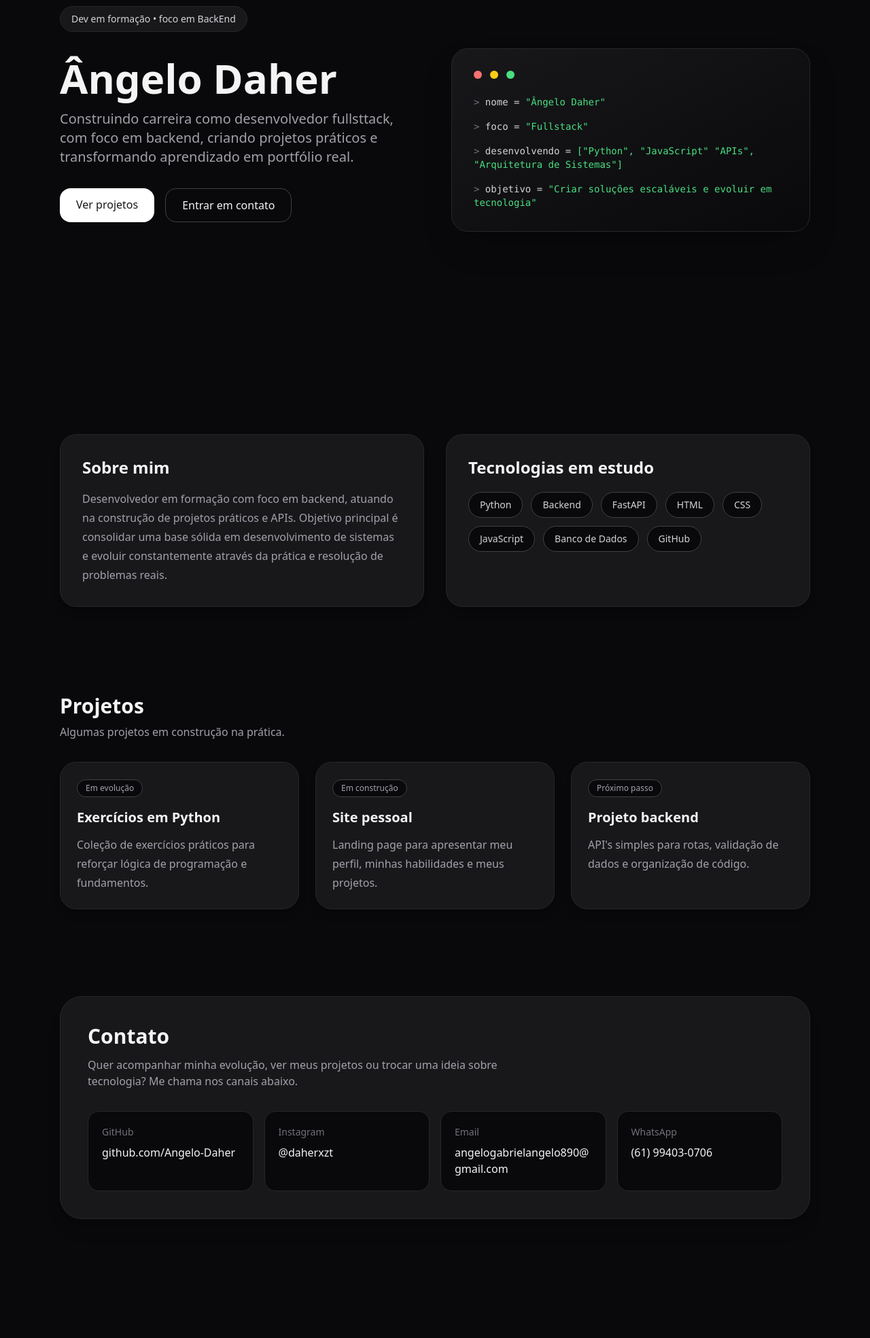
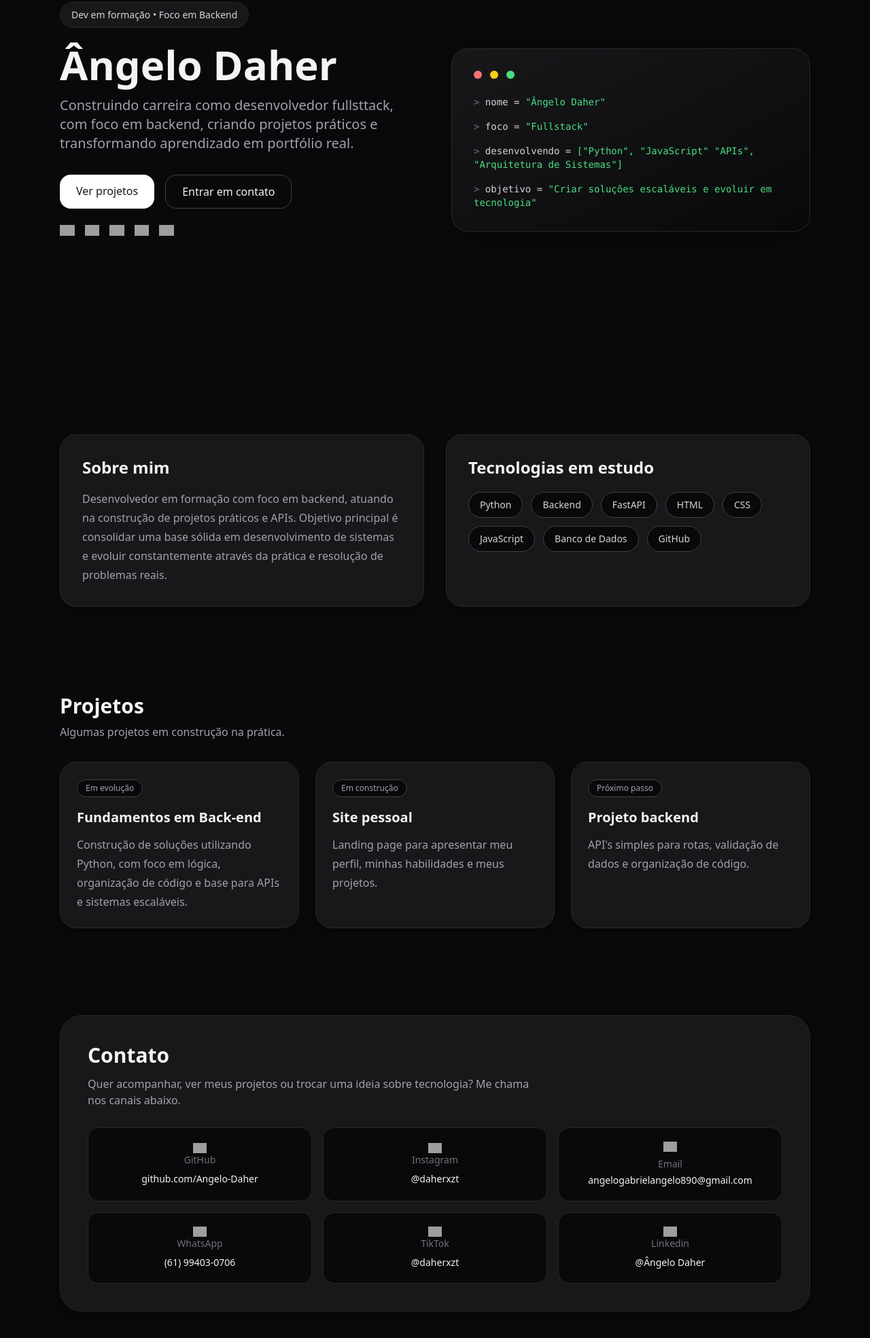
Before and after one commit to Angelo-Daher/Dev-Daher, a plain HTML site: page index.html in a window 1280 px wide. Shown: the part 225-2194 px from the top of the page at 68% size. Before the commit the page ends 2083 px from the top, so only its background shows below. Drawn offline with nearby package versions, Linux system fonts and the light colour scheme; grey boxes are pictures that could not be loaded.

Commit message:
Alterações de Layout

```diff
--- a/index.html
+++ b/index.html
@@ -1,9 +1,12 @@
 <!DOCTYPE html>
 <html lang="pt-BR">
+
 <head>
   <meta charset="UTF-8" />
   <meta name="viewport" content="width=device-width, initial-scale=1.0" />
-  <title>Ângelo Daher</title>
+  <title>Angelo Daher | Desenvolvedor Fullstack em formação</title>
+  <meta name="description"
+    content="Portfólio de Angelo Daher, desenvolvedor em formação. Veja meus projetos, contatos e redes sociais.">
   <script src="https://cdn.tailwindcss.com"></script>
   <style>
     html {
@@ -11,11 +14,14 @@
     }
   </style>
 </head>
+
 <body class="scroll-smooth min-h-screen bg-zinc-950 text-zinc-100">
+
   <main>
     <section class="mx-auto flex min-h-screen max-w-6xl flex-col justify-center px-6 py-16">
-      <div class="mb-6 inline-flex w-fit items-center rounded-full border border-zinc-800 bg-zinc-900 px-4 py-2 text-sm text-zinc-300 shadow-sm">
-        Dev em formação • foco em BackEnd
+      <div
+        class="mb-6 inline-flex w-fit items-center rounded-full border border-zinc-800 bg-zinc-900 px-4 py-2 text-sm text-zinc-300 shadow-sm">
+        Dev em formação • Foco em Backend
       </div>
 
       <div class="grid items-center gap-12 md:grid-cols-2">
@@ -28,19 +34,42 @@
             criando projetos práticos e transformando aprendizado em portfólio real.
           </p>
 
-          <div class="mt-8 flex flex-wrap gap-4">
-            <a
-              href="#projetos"
-              class="rounded-2xl bg-white px-6 py-3 font-medium text-zinc-900 transition hover:scale-[1.02]"
-            >
+          <div class="mt-8 flex flex-wrap gap-4 ">
+            <a href="#projetos"
+              class="rounded-2xl bg-white px-6 py-3 font-medium text-zinc-900 transition hover:scale-[1.02] hover:border-zinc-600 transition hover:-translate-y-1 transition-transform duration-300">
               Ver projetos
             </a>
-            <a
-              href="#contato"
-              class="rounded-2xl border border-zinc-700 px-6 py-3 font-medium text-zinc-100 transition hover:bg-zinc-900"
-            >
+            <a href="#contato"
+              class="rounded-2xl border border-zinc-700 px-6 py-3 font-medium text-zinc-100 transition hover:bg-zinc-900 hover:border-zinc-600 transition hover:-translate-y-1 transition-transform duration-300">
               Entrar em contato
             </a>
+            <div class="mt-2 grid grid-cols-3 gap-3">
+
+              <div style="display: flex; gap: 15px; justify-content: center; width: 100%  ;">
+
+                <a href="https://wa.me/SEUNUMERO" target="_blank">
+                  <img src="https://cdn-icons-png.flaticon.com/512/733/733585.png" width="45">
+                </a>
+
+                <a href="https://instagram.com/SEUUSUARIO" target="_blank">
+                  <img src="https://cdn-icons-png.flaticon.com/512/733/733558.png" width="45">
+                </a>
+
+                <a href="https://linkedin.com/in/SEUUSUARIO" target="_blank">
+                  <img src="https://cdn-icons-png.flaticon.com/512/733/733561.png" width="45">
+                </a>
+
+                <a href="https://github.com/SEUUSUARIO" target="_blank">
+                  <img src="https://cdn-icons-png.flaticon.com/512/733/733553.png" width="45">
+                </a>
+
+                <a href="https://www.tiktok.com/@SEUUSUARIO" target="_blank">
+                  <img src="https://cdn-icons-png.flaticon.com/512/3046/3046126.png" width="45">
+                </a>
+
+              </div>
+
+            </div>
           </div>
         </div>
 
@@ -77,7 +106,9 @@
         <div class="rounded-3xl border border-zinc-800 bg-zinc-900 p-8 shadow-lg">
           <h2 class="text-2xl font-semibold">Sobre mim</h2>
           <p class="mt-4 leading-7 text-zinc-400">
-            Desenvolvedor em formação com foco em backend, atuando na construção de projetos práticos e APIs. Objetivo principal é consolidar uma base sólida em desenvolvimento de sistemas e evoluir constantemente através da prática e resolução de problemas reais.
+            Desenvolvedor em formação com foco em backend, atuando na construção de projetos práticos e APIs. Objetivo
+            principal é consolidar uma base sólida em desenvolvimento de sistemas e evoluir constantemente através da
+            prática e resolução de problemas reais.
           </p>
         </div>
 
@@ -89,8 +120,10 @@
             <span class="rounded-full border border-zinc-700 bg-zinc-950 px-4 py-2 text-sm text-zinc-300">FastAPI</span>
             <span class="rounded-full border border-zinc-700 bg-zinc-950 px-4 py-2 text-sm text-zinc-300">HTML</span>
             <span class="rounded-full border border-zinc-700 bg-zinc-950 px-4 py-2 text-sm text-zinc-300">CSS</span>
-            <span class="rounded-full border border-zinc-700 bg-zinc-950 px-4 py-2 text-sm text-zinc-300">JavaScript</span>
-            <span class="rounded-full border border-zinc-700 bg-zinc-950 px-4 py-2 text-sm text-zinc-300">Banco de Dados</span>
+            <span
+              class="rounded-full border border-zinc-700 bg-zinc-950 px-4 py-2 text-sm text-zinc-300">JavaScript</span>
+            <span class="rounded-full border border-zinc-700 bg-zinc-950 px-4 py-2 text-sm text-zinc-300">Banco de
+              Dados</span>
             <span class="rounded-full border border-zinc-700 bg-zinc-950 px-4 py-2 text-sm text-zinc-300">GitHub</span>
           </div>
         </div>
@@ -108,9 +141,10 @@
           <div class="mb-4 inline-flex rounded-full border border-zinc-700 bg-zinc-950 px-3 py-1 text-xs text-zinc-400">
             Em evolução
           </div>
-          <h3 class="text-xl font-semibold">Exercícios em Python</h3>
+          <h3 class="text-xl font-semibold">Fundamentos em Back-end</h3>
           <p class="mt-3 leading-7 text-zinc-400">
-            Coleção de exercícios práticos para reforçar lógica de programação e fundamentos.
+            Construção de soluções utilizando Python, com foco em lógica, organização de código e base para APIs e
+            sistemas escaláveis.
           </p>
         </article>
 
@@ -140,80 +174,89 @@
       <div class="rounded-[2rem] border border-zinc-800 bg-zinc-900 p-8 shadow-xl md:p-10">
         <h2 class="text-3xl font-semibold">Contato</h2>
         <p class="mt-3 max-w-2xl text-zinc-400">
-          Quer acompanhar minha evolução, ver meus projetos ou trocar uma ideia sobre tecnologia?
+          Quer acompanhar, ver meus projetos ou trocar uma ideia sobre tecnologia?
           Me chama nos canais abaixo.
         </p>
 
-        <div class="mt-8 grid grid-cols-4 gap-4">
-          <div class="rounded-2xl border border-zinc-800 bg-zinc-950 p-5">
-            <p class="text-sm text-zinc-500">GitHub</p>
-            <a href="https://github.com/Angelo-Daher" target="_blank"
-class="mt-2 block font-medium hover:underline">
+        <div class="mt-7 grid grid-cols-2 sm:grid-cols-3 gap-4">
+          <div
+            class="rounded-2xl border border-zinc-800 bg-zinc-950 p-3 sm:p-5 flex flex-col items-center justify-center text-center hover:border-zinc-600 transition hover:-translate-y-1 transition-transform duration-300">
+            <a href="https://github.com/Angelo-Daher" target="_blank">
+              <img src="https://cdn-icons-png.flaticon.com/512/733/733553.png" width="20">
+            </a>
+            <p class="text-xs sm:text-sm text-zinc-500">GitHub</p>
+            <a href="https://github.com/Angelo-Daher" target="_blank" class="mt-2 block text-xs sm:text-sm font-medium hover:underline">
               github.com/Angelo-Daher
             </a>
           </div>
-          <div class="rounded-2xl border border-zinc-800 bg-zinc-950 p-5">
-            <p class="text-sm text-zinc-500">Instagram</p>
-            <a href="https://instagram.com/daherxzt" target="_blank"
-class="mt-2 block font-medium hover:underline">
+          <div
+            class="rounded-2xl border border-zinc-800 bg-zinc-950 p-3 sm:p-5 flex flex-col items-center justify-center text-center hover:border-zinc-600 transition hover:-translate-y-1 transition-transform duration-300">
+            <a href="https://instagram.com/daherxzt" target="_blank">
+              <img src="https://cdn-icons-png.flaticon.com/512/733/733558.png" width="20">
+            </a>
+            <p class="text-xs sm:text-sm text-zinc-500">Instagram</p>
+            <a href="https://instagram.com/daherxzt" target="_blank" class="mt-2 block text-xs sm:text-sm font-medium break-all hover:underline">
               @daherxzt
             </a>
           </div>
-          <div class="rounded-2xl border border-zinc-800 bg-zinc-950 p-5">
-            <p class="text-sm text-zinc-500">Email</p>
+          <div
+  class="rounded-2xl border border-zinc-800 bg-zinc-950 p-3 sm:p-5 flex flex-col items-center justify-center text-center hover:border-zinc-600 hover:-translate-y-1 transition-transform duration-300">
+
+  <a href="mailto:angelogabrielangelo890@gmail.com">
+    <img src="https://cdn-icons-png.flaticon.com/512/732/732200.png" width="20">
+  </a>
+
+  <p class="text-xs sm:text-sm text-zinc-500 mt-2">
+    Email
+  </p>
+
   <a href="mailto:angelogabrielangelo890@gmail.com"
-class="mt-2 block font-medium break-all hover:underline">
+     class="mt-1 block text-xs sm:text-sm font-medium break-words break-all min-w-0 hover:underline">
     angelogabrielangelo890@gmail.com
   </a>
+
 </div>
+          <div
+            class="rounded-2xl border border-zinc-800 bg-zinc-950 p-3 sm:p-5 flex flex-col items-center justify-center text-center hover:border-zinc-600 transition hover:-translate-y-1 transition-transform duration-300">
+            <a href="https://wa.me/5561994030706" target="_blank">
+              <img src="https://cdn-icons-png.flaticon.com/512/733/733585.png" width="20">
+            </a>
+            <p class="text-xs sm:text-sm text-zinc-500">WhatsApp</p>
 
-          <div class="rounded-2xl border border-zinc-800 bg-zinc-950 p-5">
-  <p class="text-sm text-zinc-500">WhatsApp</p>
-
-             <a href="https://wa.me/5561994030706" target="_blank"
-  class="mt-2 block font-medium hover:underline">
+            <a href="https://wa.me/5561994030706" target="_blank" class="mt-2 block text-xs sm:text-sm font-medium hover:underline">
               (61) 99403-0706
             </a>
+
           </div>
+          <div
+            class="rounded-2xl border border-zinc-800 bg-zinc-950 p-3 sm:p-5 flex flex-col items-center justify-center text-center hover:border-zinc-600 transition hover:-translate-y-1 transition-transform duration-300 ">
+            <a href="https://www.tiktok.com/@daherxzt" target="_blank">
+              <img src="https://cdn-icons-png.flaticon.com/512/3046/3046126.png" width="20">
+            </a>
+            <p class="text-xs sm:text-sm text-zinc-500">TikTok</p>
+            </a>
+            <a href="https://www.tiktok.com/@daherxzt" target="_blank" class="mt-2 block text-xs sm:text-sm font-medium hover:underline">
+              @daherxzt
+            </a>
+
+          </div>
+          <div
+            class="rounded-2xl border border-zinc-800 bg-zinc-950 p-3 sm:p-5 flex flex-col items-center justify-center text-center hover:border-zinc-600 transition hover:-translate-y-1 transition-transform duration-300 ">
+            <a href="https://linkedin.com/in/%C3%A2ngelo-gabriel-28a14a200/" target="_blank">
+              <img src="https://cdn-icons-png.flaticon.com/512/733/733561.png" width="20">
+            </a>
+            <p class="text-xs sm:text-sm text-zinc-500">Linkedin</p>
+            </a>
+            <a href="https://www.linkedin.com/in/%C3%A2ngelo-gabriel-28a14a200/" target="_blank"
+              class="mt-2 block text-xs sm:text-sm font-medium hover:underline">
+              @Ângelo Daher
+            </a>
+
           </div>
         </div>
       </div>
     </section>
   </main>
-  <script>
-  document.querySelectorAll('a[href^="#"]').forEach(anchor => {
-    anchor.addEventListener("click", function (e) {
-      e.preventDefault();
+</body>
 
-      const target = document.querySelector(this.getAttribute("href"));
-      const start = window.scrollY;
-      const end = target.offsetTop;
-      const distance = end - start;
-      const duration = 400; // ⬅️ AQUI você controla a velocidade
-
-      let startTime = null;
-
-      function animation(currentTime) {
-        if (startTime === null) startTime = currentTime;
-        const timeElapsed = currentTime - startTime;
-        const progress = timeElapsed / duration;
-
-        window.scrollTo(0, start + distance * ease(progress));
-
-        if (timeElapsed < duration) {
-          requestAnimationFrame(animation);
-        }
-      }
-
-      function ease(t) {
-        return t < 0.5
-          ? 2 * t * t
-          : 1 - Math.pow(-2 * t + 2, 2) / 2;
-      }
-
-      requestAnimationFrame(animation);
-    });
-  });
-</script>
-</body>
 </html>
```
Lines whose indentation alone changed are shown as unchanged.
